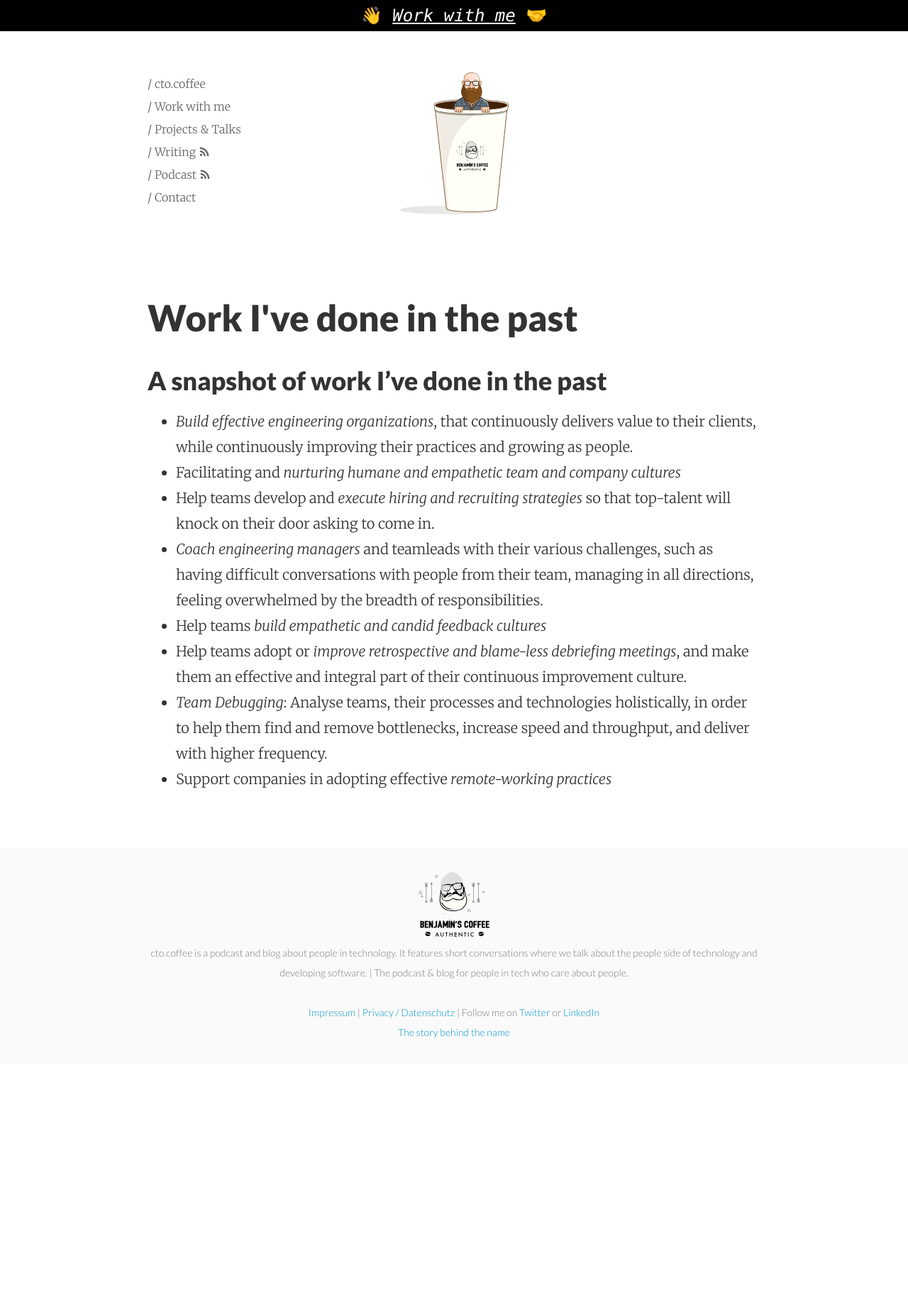
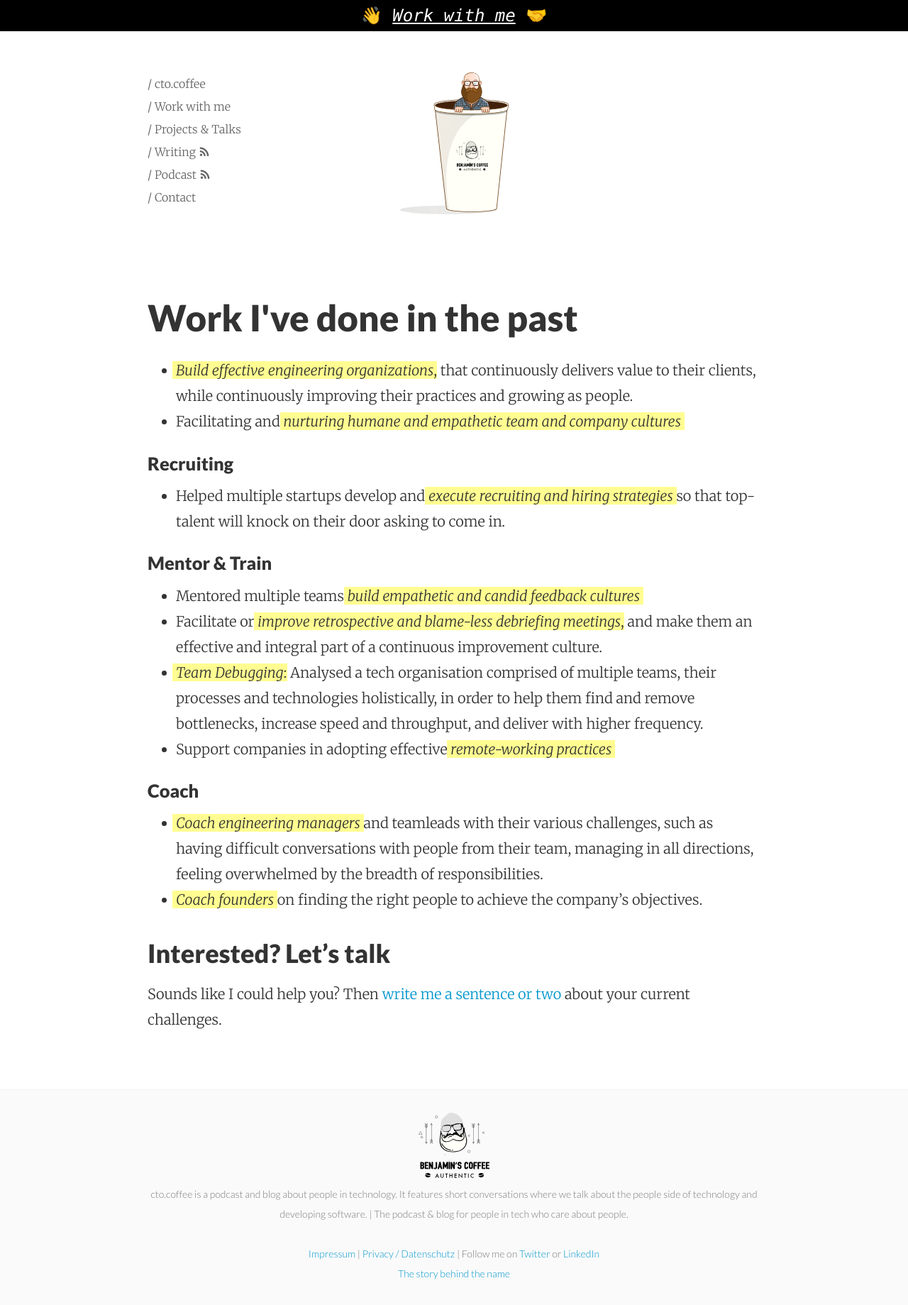
Before and after one commit to benjmin-r/cto.coffee, a Jekyll site: the page built from work-with-me/past-work.md, in a window 1280 px wide. Shown: the whole page at 71% size. Built offline with Jekyll 4.4.1, drawn with Linux system fonts in a browser that asks for light colours; nearby versions of some CDN libraries; before the commit the page ends 1499 px from its top, so only the background shows below that.

Commit message:
finish mvp

```diff
--- a/work-with-me/past-work.md
+++ b/work-with-me/past-work.md
@@ -5,17 +5,30 @@ description: ""
 permalink: /work-with-me/past-work
 ---
 
-### A snapshot of work I've done in the past
+<style>
+ul em { background-color: #fffd91; box-shadow: 0.25em 0 0 #fffd91,-0.25em 0 0 #fffd91; }
+</style>
 
-- *Build effective engineering organizations*, that continuously delivers value to their clients, while continuously
-  improving their practices and growing as people.
+- *Build effective engineering organizations*, that continuously delivers value to their clients, while continuously improving their practices and growing as people.
 - Facilitating and *nurturing humane and empathetic team and company cultures*
-- Help teams develop and *execute hiring and recruiting strategies* so that top-talent will knock on their door asking to come in.
-- *Coach engineering managers* and teamleads with their various challenges, such as having difficult conversations with
-  people from their team, managing in all directions, feeling overwhelmed by the breadth of responsibilities.
-- Help teams *build empathetic and candid feedback cultures*
-- Help teams adopt or *improve retrospective and blame-less debriefing meetings*, and make them an effective and integral
-  part of their continuous improvement culture.
-- *Team Debugging*: Analyse teams, their processes and technologies holistically, in order to help them find and remove
-  bottlenecks, increase speed and throughput, and deliver with higher frequency.
+
+#### Recruiting
+
+- Helped multiple startups develop and *execute recruiting and hiring strategies* so that top-talent will knock on their door asking to come in.
+
+#### Mentor & Train
+
+- Mentored multiple teams *build empathetic and candid feedback cultures*
+- Facilitate or *improve retrospective and blame-less debriefing meetings*, and make them an effective and integral part of a continuous improvement culture.
+- *Team Debugging*: Analysed a tech organisation comprised of multiple teams, their processes and technologies holistically, in order to help them find and remove bottlenecks, increase speed and throughput, and deliver with higher frequency.
 - Support companies in adopting effective *remote-working practices*
+
+
+#### Coach
+
+- *Coach engineering managers* and teamleads with their various challenges, such as having difficult conversations with people from their team, managing in all directions, feeling overwhelmed by the breadth of responsibilities.
+- *Coach founders* on finding the right people to achieve the company's objectives.
+
+### Interested? Let's talk
+
+Sounds like I could help you? Then [write me a sentence or two](/contact) about your current challenges.
```
Also changed, not shown: work-with-me/index.md (+8 -11 lines).
